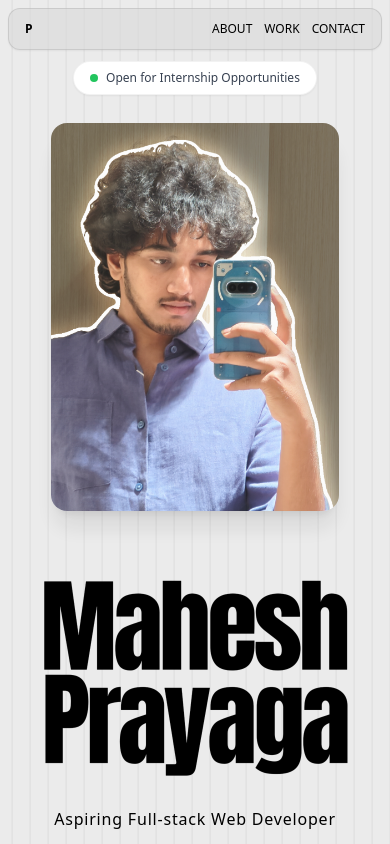
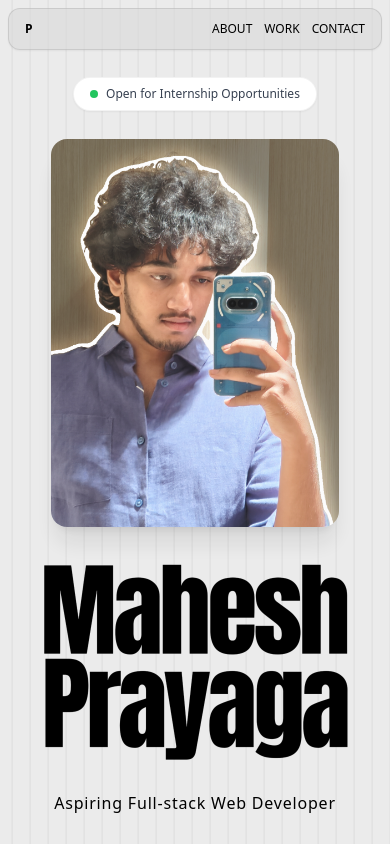
Before and after one commit to Mahesh-Prayaga/Prayaga, a React (Vite) app: page / in a window 390 px wide. Shown: the top 844 px of the page. Built offline with nearby package versions, Linux system fonts and the light colour scheme.

Commit message:
Made it look better on phone

```diff
--- a/src/components/Hero.jsx
+++ b/src/components/Hero.jsx
@@ -103,7 +103,7 @@
         <img
           src={nameImg}
           alt="Mahesh Prayaga"
-          className="w-80 object-contain"
+          className="w-80 object-contain -mt-8"
         />
 
         {/* Aspiring Text for Mobile */}
```
